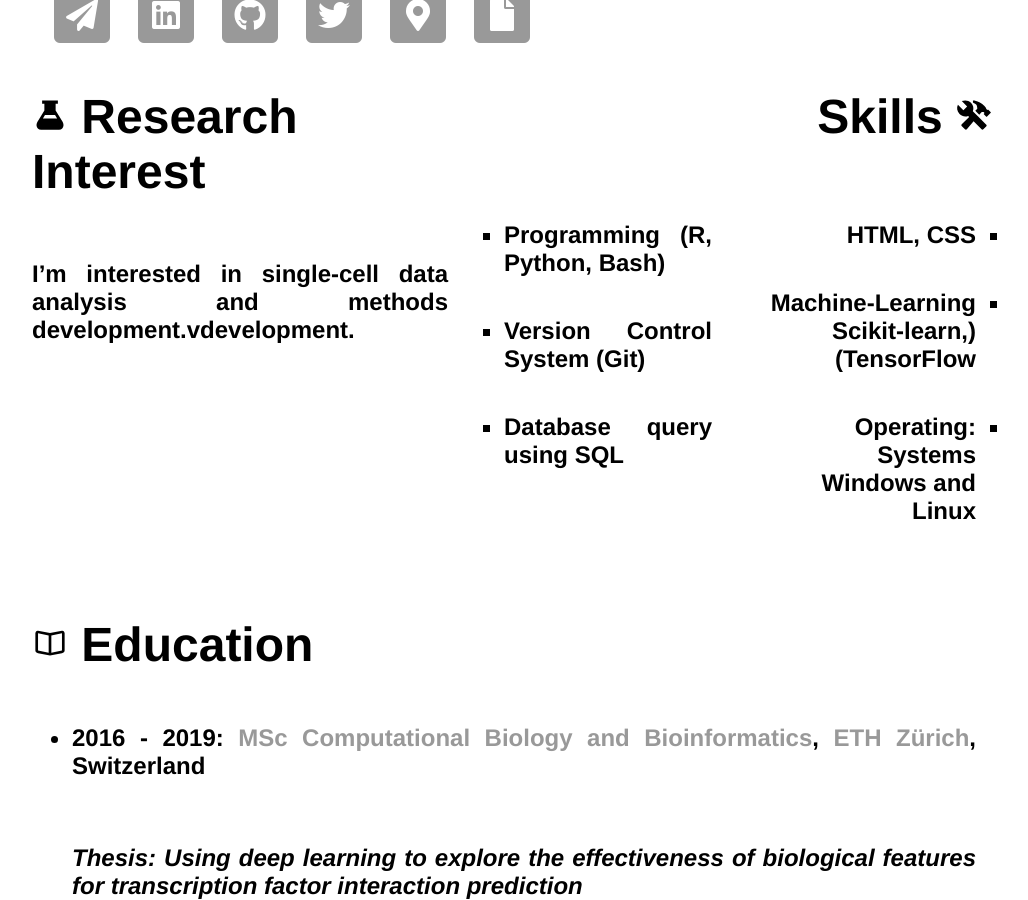
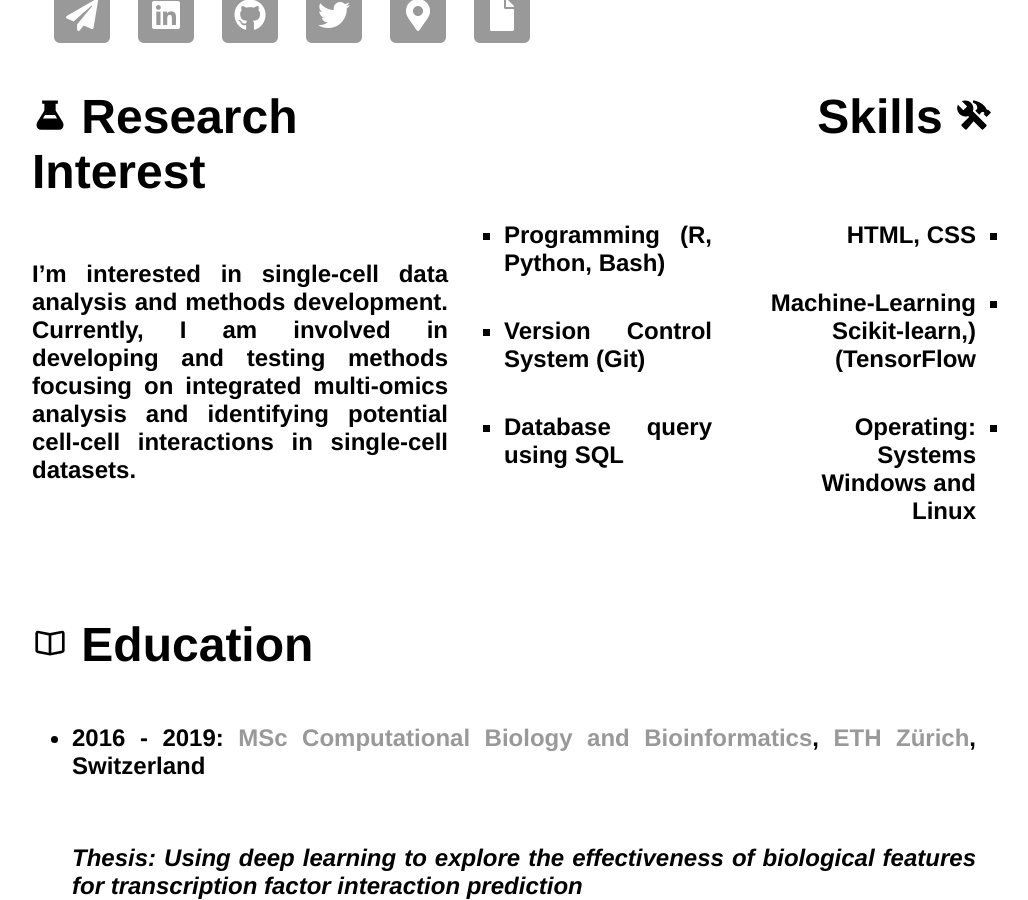
Before and after one commit to saisomesh2594/saisomesh2594.github.io, a Jekyll site: the page built from index.html, in a window 1280 px wide and 900 px high, scrolled down 465 px. Shown: the whole window, without its empty margins (128-1156 px from the left). Built offline with Jekyll 4.4.1, drawn with Linux system fonts in a browser that asks for light colours.

Commit message:
Update Research Interest

```diff
--- a/index.html
+++ b/index.html
@@ -82,7 +82,7 @@ title: Somesh Sai, Just Another Bioinformatician
 			<h1><ion-icon name="flask"></ion-icon> Research Interest</h1>
 			<article><h2>
 				<br>
-				I’m interested in single-cell data analysis and methods development.vdevelopment.
+				I’m interested in single-cell data analysis and methods development. Currently, I am involved in developing and testing methods focusing on integrated multi-omics analysis and identifying potential cell-cell interactions in single-cell datasets.
 				<!--I’m interested in single-cell data analysis and methods development.-->
 			</h2></article>
 		</div>
```
